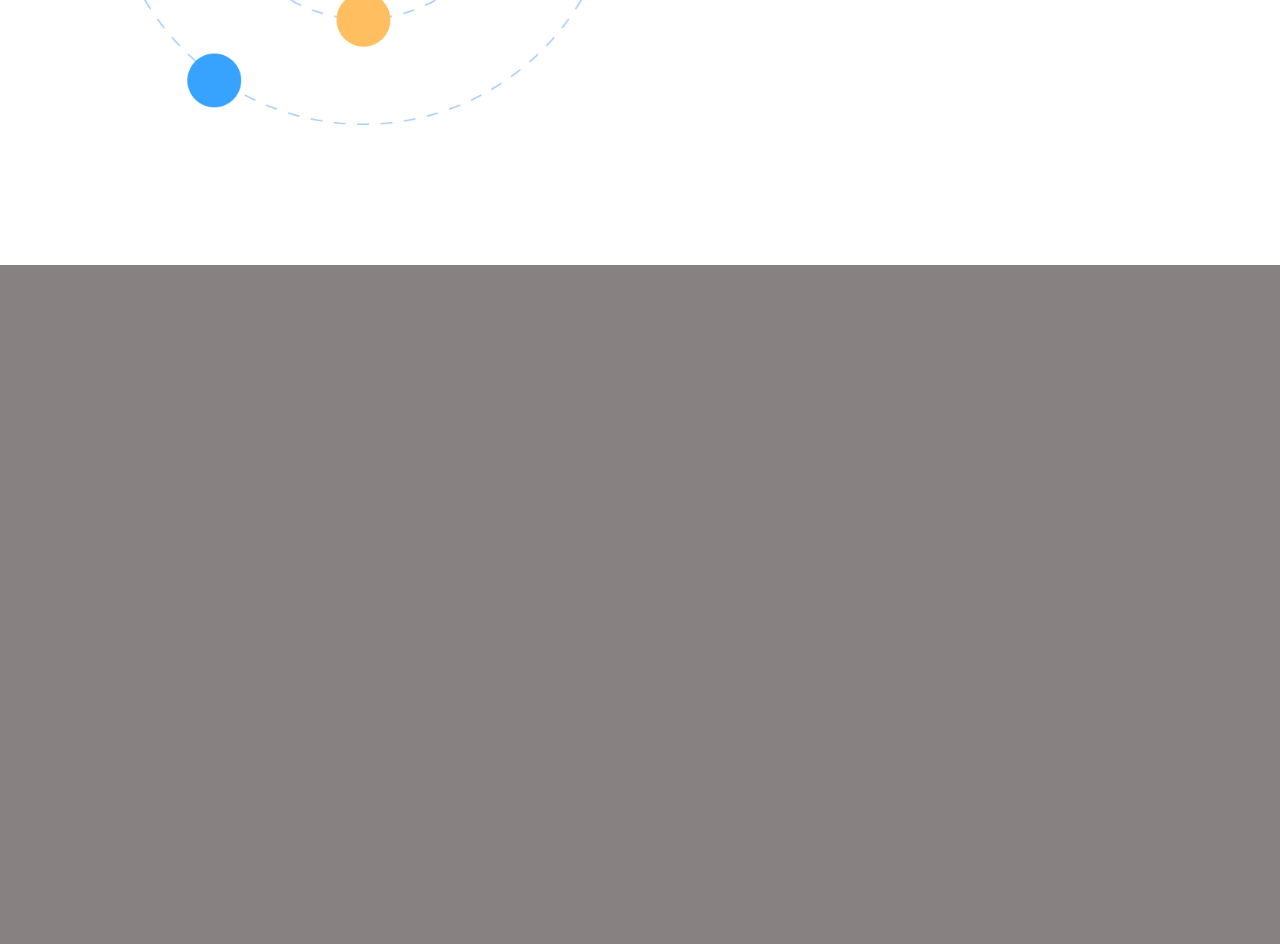
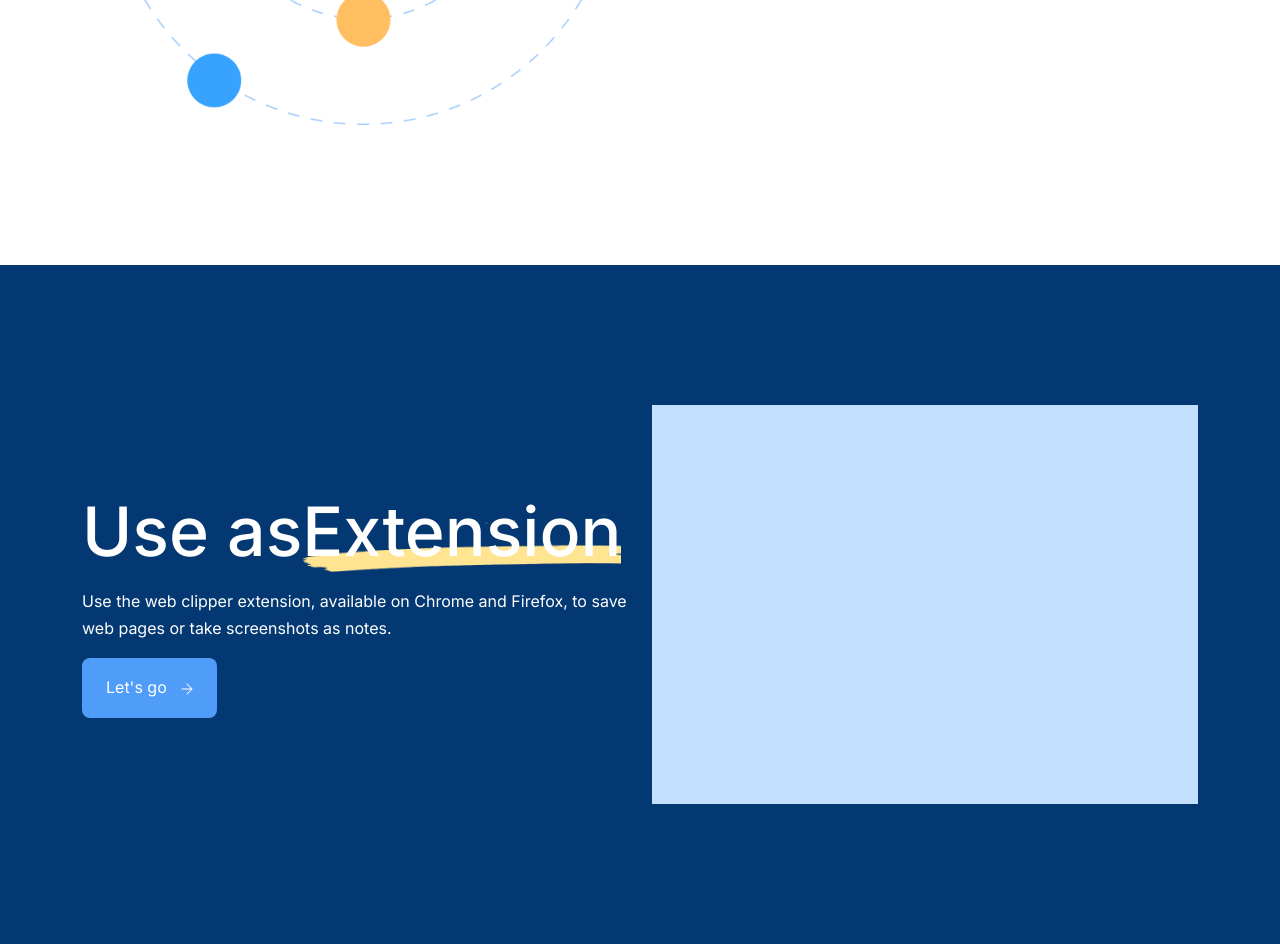
Before and after one commit to Binatarani/Whitepace-1, a plain HTML site: page index.html in a window 1280 px wide. Shown: the part 1837-2781 px from the top of the page. Before the commit the page ends 2102 px from the top, so only its background shows below. Drawn offline with nearby package versions, Linux system fonts and the light colour scheme.

Commit message:
Extension area completed

```diff
--- a/index.html
+++ b/index.html
@@ -116,7 +116,7 @@
           </div>
           <div class="col-lg-6">
             <div class="managment-image">
-              <img src="img/project-image.png" alt="" class="w-100"/>
+              <img class="w-100" src="img/project-image.png" alt=""/>
             </div>
           </div>
         </div>
@@ -125,7 +125,7 @@
         <div class="row">
          <div class="col-lg-6 order-lg-1 order-2">
             <div class="managment-image">
-              <img src="img/work-img.png" alt="" class="w-100"/>
+              <img class="w-100" src="img/work-img.png" alt=""/>
             </div>
           </div>
           <div class="col-lg-6 d-flex align-items-center order-lg-2 order-1">
@@ -144,6 +144,31 @@
       </div>
     </div>
       </section>
+      <!--end managment area-->
+      <!--start extension area-->
+      <section class="Extension-area">
+     <div class="container">
+      <div class="row">
+        <div class="col-lg-6 d-flex align-items-center">
+          <div class="theme-text">
+            <h3>Use as<span>Extension</span></h3>
+            <p>
+              Use the web clipper extension, available on Chrome and Firefox, to save web pages or take screenshots as notes.
+            </p>
+            <a href="#" class="theme-button">
+              Let's go
+              <img src="img/icon .png" alt="">
+            </a>
+            </div>
+        </div>
+        <div class="col-lg-6">
+          <div class="managment-image">
+            <img class="w-100" src="img/project-image.png" alt=""/>
+          </div>
+        </div>
+      </div>
+     </div>
+     </section>
     </main>
     <!--end main area-->
     <script src="https://cdn.jsdelivr.net/npm/bootstrap@5.2.2/dist/js/bootstrap.bundle.min.js" integrity="sha384-OERcA2EqjJCMA+/3y+gxIOqMEjwtxJY7qPCqsdltbNJuaOe923+mo//f6V8Qbsw3" crossorigin="anonymous"></script>
--- a/style.css
+++ b/style.css
@@ -12,7 +12,7 @@ colors
 body{
     font-family: 'Inter', sans-serif;
     font-weight: 400;
-    background-color:#878181;
+    background-color:#3e4248;
     color:#ffffff;
     line-height: 1.7;
 }
@@ -33,6 +33,7 @@ body{
     display:inline-block;
     background:#ffe492;
     border-radius:8px;
+    margin-left: 24px;
     padding:16px 24px !important;
     color:#043873 !important;
 }
@@ -98,7 +99,7 @@ background-image: url(img/hero-bg.png);
 background-size: cover;
 background-position: center;
 }
-.hero-text h3{
+.hero-area.hero-text h3{
     font-weight: 700;
     font-size: 52px;
 }
@@ -168,14 +169,34 @@ background-position: center;
     margin-top: 100px;
 }
 @media (max-width:991px){
-    .management-area .theme-button{
-        margin-bottom: 50px;
+    .management-area{
+        padding: 80px 0;
     }
     .work-management{
         margin-top: 60px;
     }
-.management-area{
-        background-color: #fff;
-        padding: 80px 0;
+    .management-area .theme-button
+    {
+        margin-bottom: 50px;
+    }
 }
+/*Extension area css*/
+.Extension-area{
+    padding: 140px 0;
+    background-color: #043873;
 }
+.Extension-area .theme-text h3{
+    color:#ffffff;
+}
+.Extension-area .theme-text p{
+    color: #ffffff;
+}
+@media (max-width:991px){
+.Extension-area{
+    padding: 80px 0;
+    background-color: #043873;
+}
+    .Extension-area .theme-button{
+        margin-bottom: 50px;
+    }
+}
```
